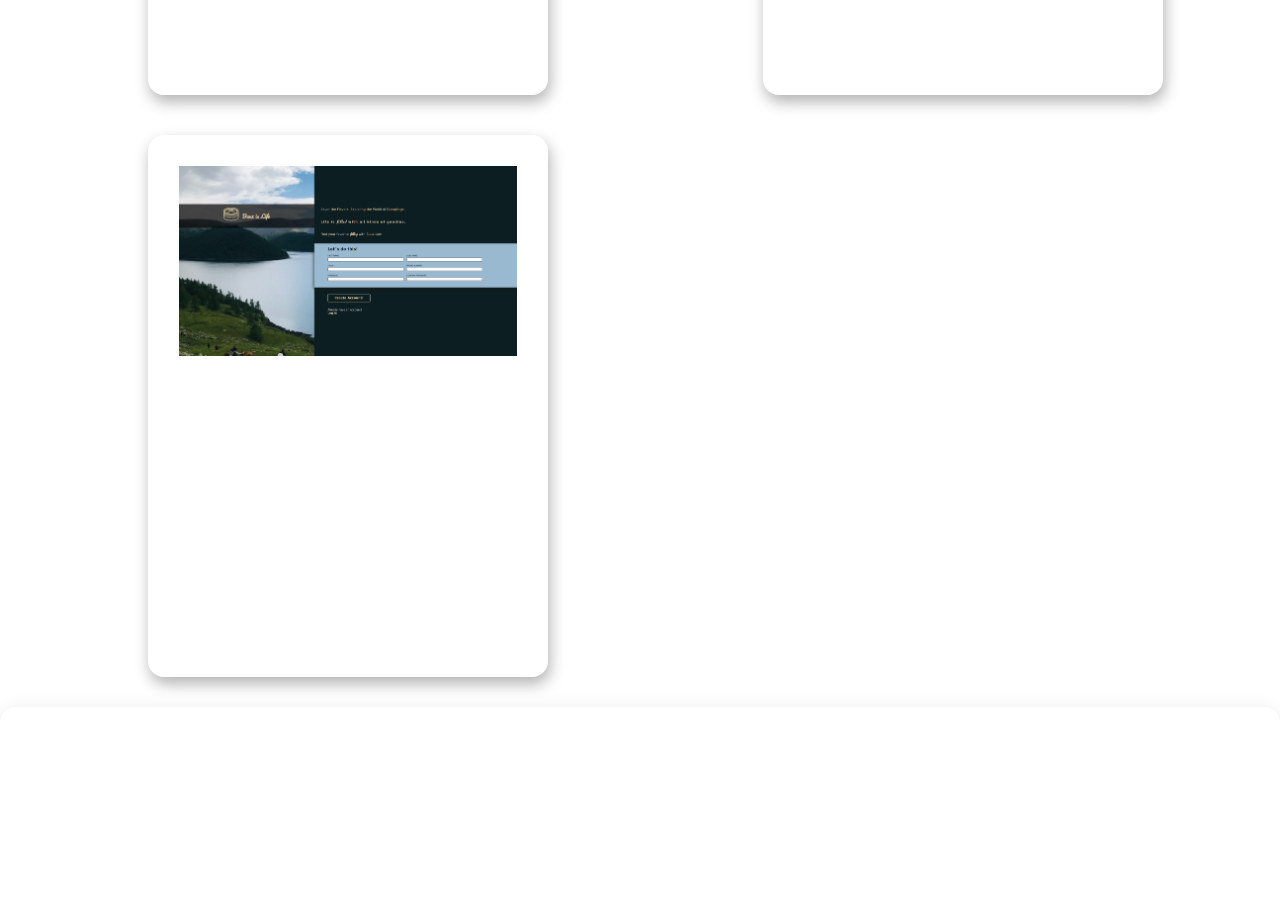
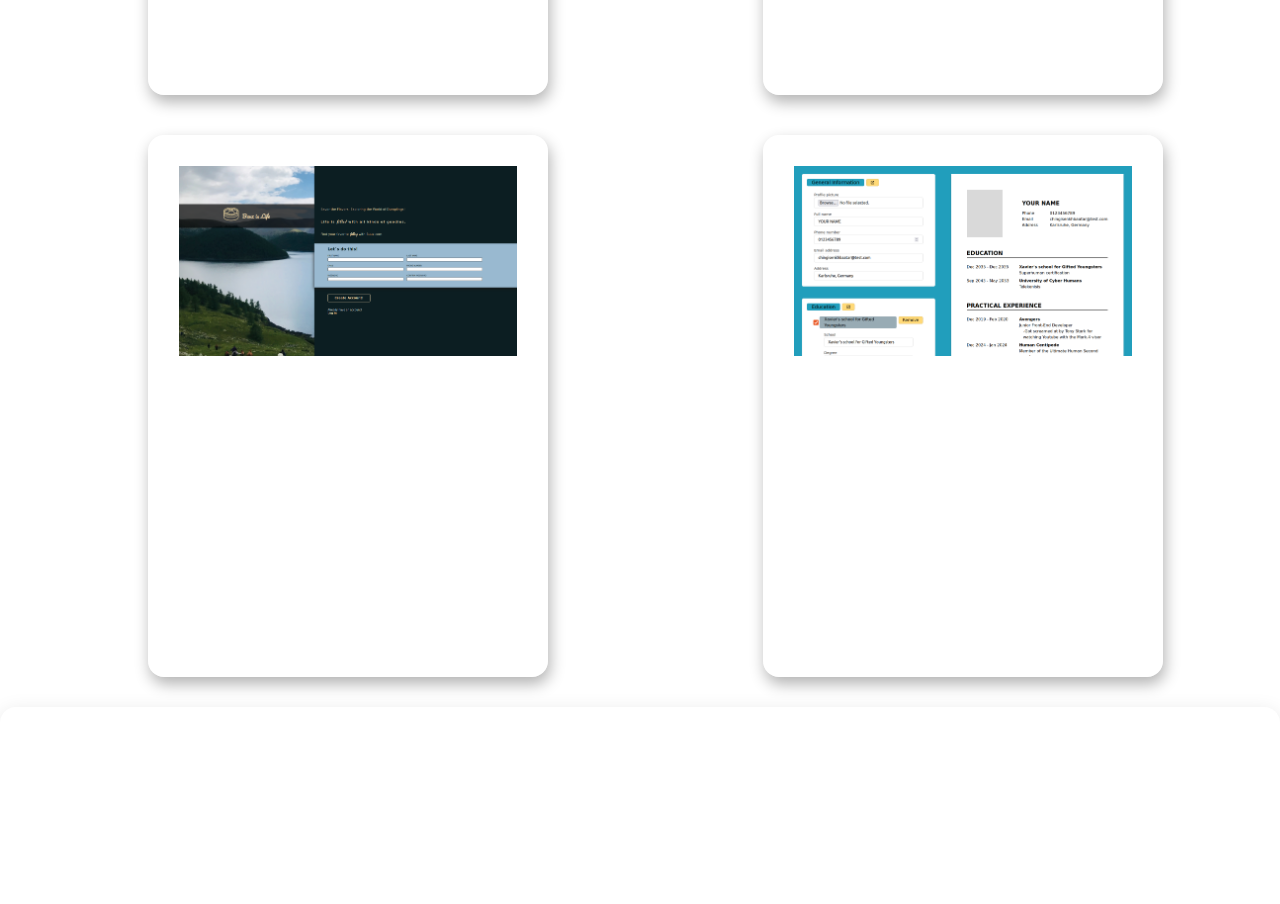
Before and after one commit to codetwentyfive/cv-portfolio, a React (Vite) app: page / in a window 1280 px wide. Shown: the part 1260-2164 px from the top of the page. Built offline with nearby package versions, Linux system fonts and the light colour scheme; grey boxes are pictures that could not be loaded.

Commit message:
added cv application to projecs

```diff
--- a/src/components/Projects.jsx
+++ b/src/components/Projects.jsx
@@ -17,12 +17,19 @@ const Projects = () => {
         'The project showcases my skills in layout management and asset creation, utilizing stable diffusion to generate captivating dumpling visuals. Dumpling Haven, a fictional, "possibly future" dumpling restaurant, served as the canvas for my design passion, merging aesthetics with the anticipation of culinary possibilities.',
     },
     {
-      id: 3,
+      id: 4,
       name: "Sign-Up Form",
       link: "https://github.com/codetwentyfive/Sign-up-Form",
       screenshot: "signup-screenshot.png",
       description:
-        'Discover the Buuz.com sign-up form—created using HTML, CSS, and JavaScript. It showcases a seamless and engaging user experience. Step into the realm of Buuz.com, where the blend of design and functionality transforms the sign-up process into an easy process, ensuring users effortlessly join the Buuz.com community.',
+        "Discover the Buuz.com sign-up form—created using HTML, CSS, and JavaScript. It showcases a seamless and engaging user experience. Step into the realm of Buuz.com, where the blend of design and functionality transforms the sign-up process into an easy process, ensuring users effortlessly join the Buuz.com community.",
+    },
+    {
+      id: 3,
+      name: "CV-Application",
+      link: "https://github.com/codetwentyfive/cv-application",
+      screenshot: "cv-application-screenshot.png",
+      description: "Created an easy-to-use CV-Maker.\nSee updates in real time as you make them in your CV.\nFor a modern approach to making the boring more fun",
     },
   ];
 
@@ -47,10 +54,7 @@ const Projects = () => {
                 <p className="description">{project.description}</p>
               </div>
               <div className="project-icon-container">
-                <a
-                  href={`${project.link}`}
-                  target="_blank"
-                >
+                <a href={`${project.link}`} target="_blank">
                   <img
                     className="icon"
                     src="/icons/icons8-github-50.png"
```
